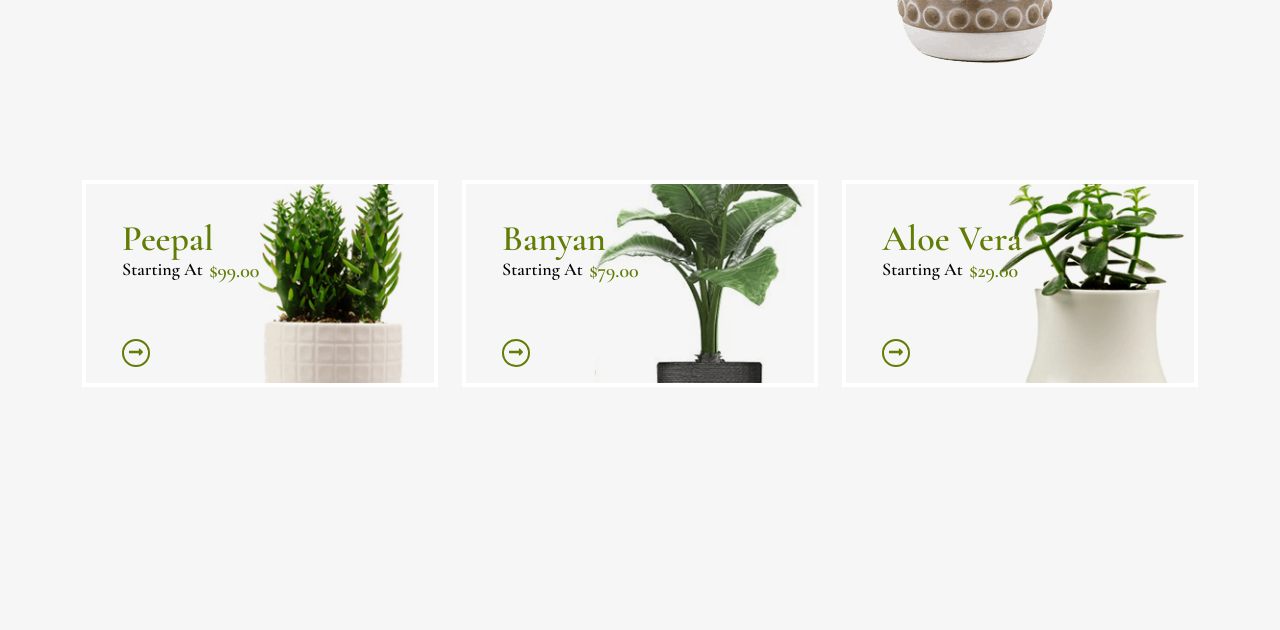
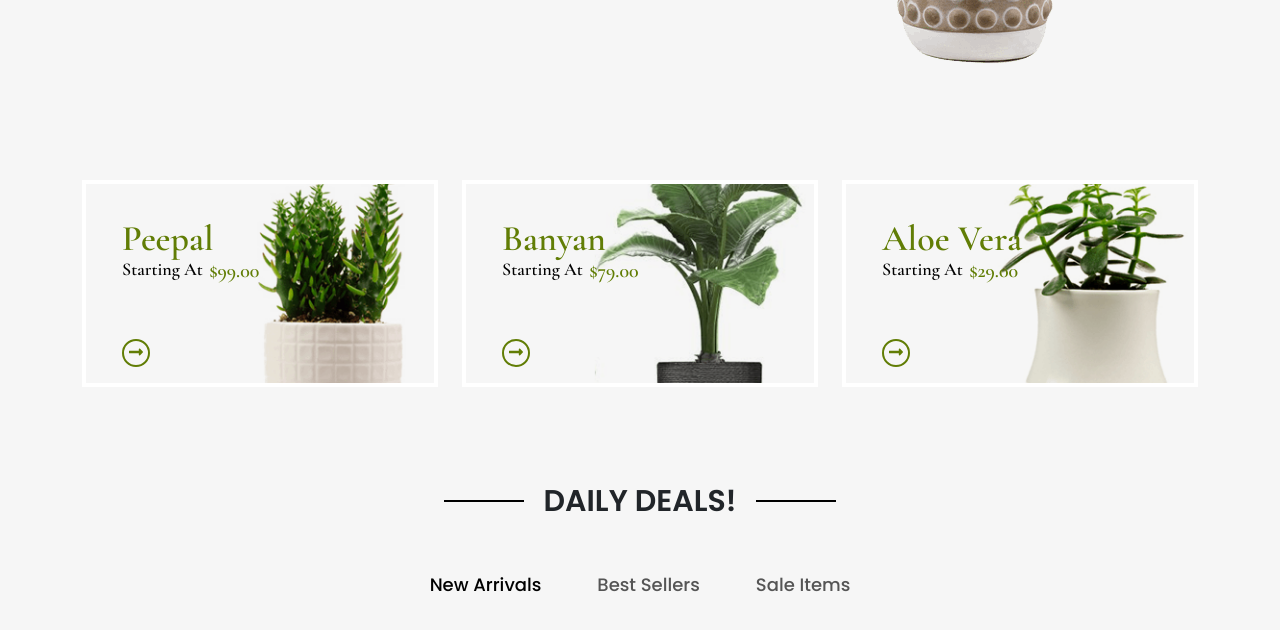
Before and after one commit to mrhm-dev/flone-b5-ecom, a website: page index.html in a window 1280 px wide. Shown: the part 584-1214 px from the top of the page. Before the commit the page ends 1067 px from the top, so only its background shows below. Drawn offline with nearby package versions, Linux system fonts and the light colour scheme.

Commit message:
daily deals section title

```diff
--- a/index.html
+++ b/index.html
@@ -281,6 +281,34 @@
 		</div>
 		<!-- Featured Cards Ends -->
 
+		<!-- Daily Deals Start -->
+		<div class="container">
+			<!-- section title -->
+			<div class="section-title text-center">
+				<h2>Daily Deals!</h2>
+				<p></p>
+			</div>
+
+			<!-- tab list -->
+			<div class="product-tab-list text-center nav nav-pills" role="tablist">
+				<div class="nav-item">
+					<a href="#" role="tab" class="nav-link active">
+						<h4>New Arrivals</h4>
+					</a>
+				</div>
+				<div class="nav-item">
+					<a href="#" role="tab" class="nav-link">
+						<h4>Best Sellers</h4>
+					</a>
+				</div>
+				<div class="nav-item">
+					<a href="#" role="tab" class="nav-link">
+						<h4>Sale Items</h4>
+					</a>
+				</div>
+			</div>
+		</div>
+		<!-- Daily Deals End -->
 
 		<!-- JavaScript Bundle with Popper -->
 		<script
--- a/scss/main.scss
+++ b/scss/main.scss
@@ -170,3 +170,61 @@ body {
 		transform: scale(1.2)
 	}
 }
+
+// daily deals section title
+.section-title {
+	h2 {
+		font-size: 30px;
+		font-weight: 600;
+		text-transform: uppercase;
+		display: inline-block;
+		margin: 0;
+		line-height: 36px;
+		position: relative;
+
+		&:before,
+		&:after {
+			position: absolute;
+			top: 17px;
+			width: 80px;
+			height: 2px;
+			content: "";
+			background-color: #000;
+		}
+
+		&:before {
+			left: -100px;
+		}
+
+		&:after {
+			right: -100px;
+		}
+	}
+}
+
+// daily deals product tab list
+.product-tab-list {
+	justify-content: center;
+	padding-top: 30px;
+	padding-bottom: 55px;
+
+	.nav-link {
+		background-color: transparent !important;
+		margin: 0 12px;
+		display: block;
+		padding: 8px 16px;
+	}
+
+	a.active h4, a h4:hover {
+		color: #000;
+	}
+
+	a h4 {
+		font-size: 18px;
+		font-weight: 500;
+		margin: 0;
+		transition: all 0.3s ease 0s;
+		color: #555;
+		line-height: 24px;
+	}
+}
```
Also changed, not shown: css/style.css, 1 other file.
